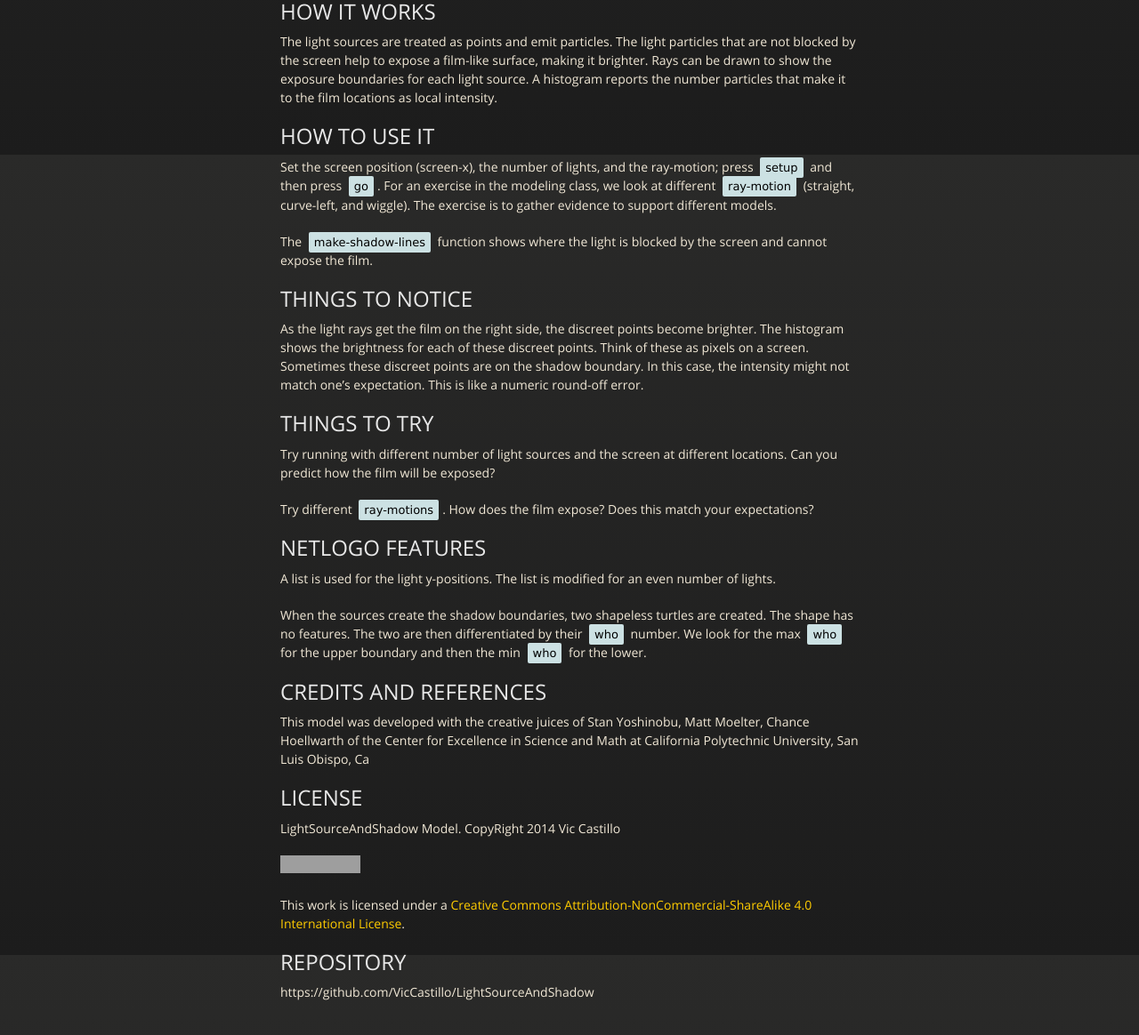
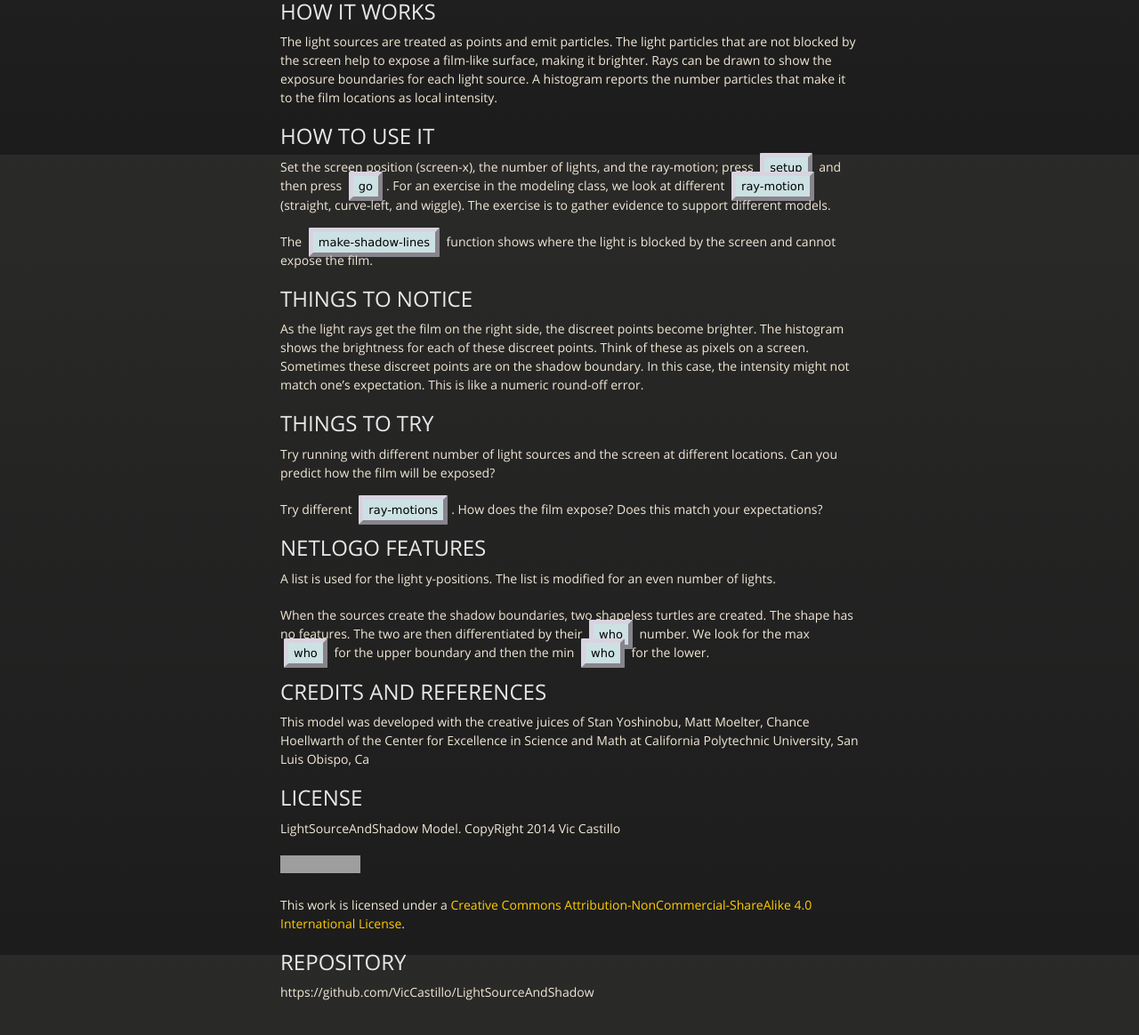
Before and after one commit to STEM-Dev/LightSourceAndShadow, a Jekyll site: the page built from index.html, in a window 1280 px wide and 1400 px high, scrolled down 562 px. Shown: the part 164-1328 px from the top of the window at 89% size. Built offline with Jekyll 4.4.1, drawn with Linux system fonts in a browser that asks for light colours; nearby versions of some CDN libraries; Markdown is read by kramdown in place of the engine named in the settings; grey boxes are pictures that could not be loaded.

Commit message:
border outset color

```diff
--- a/stylesheets/styles.css
+++ b/stylesheets/styles.css
@@ -635,6 +635,7 @@ code {
   -ms-border-radius: 2px;
   -khtml-border-radius: 2px;
   border-radius: 2px;
+  border: outset 5px #d9d3e0;
 }
 
 pre {
```
